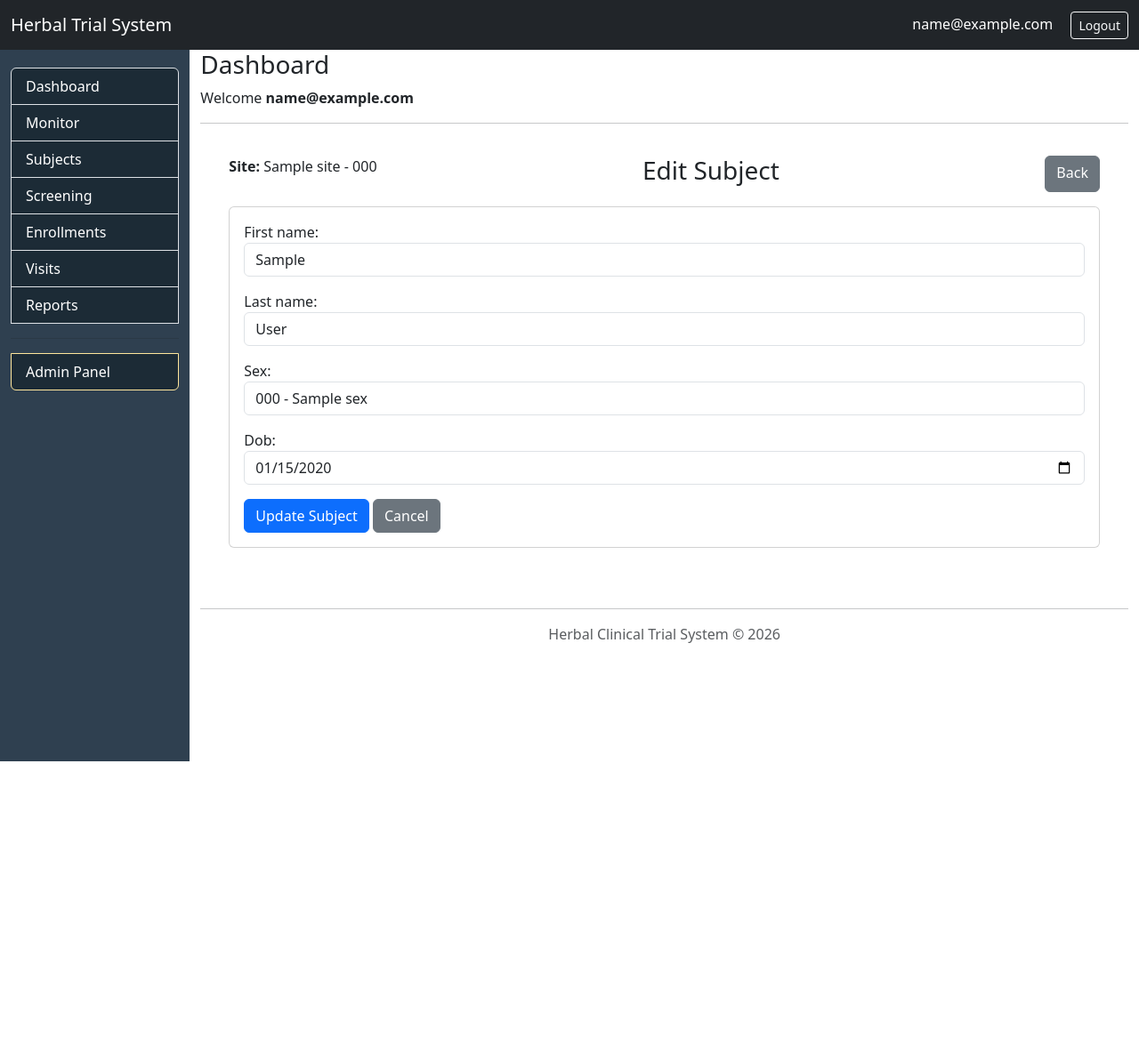
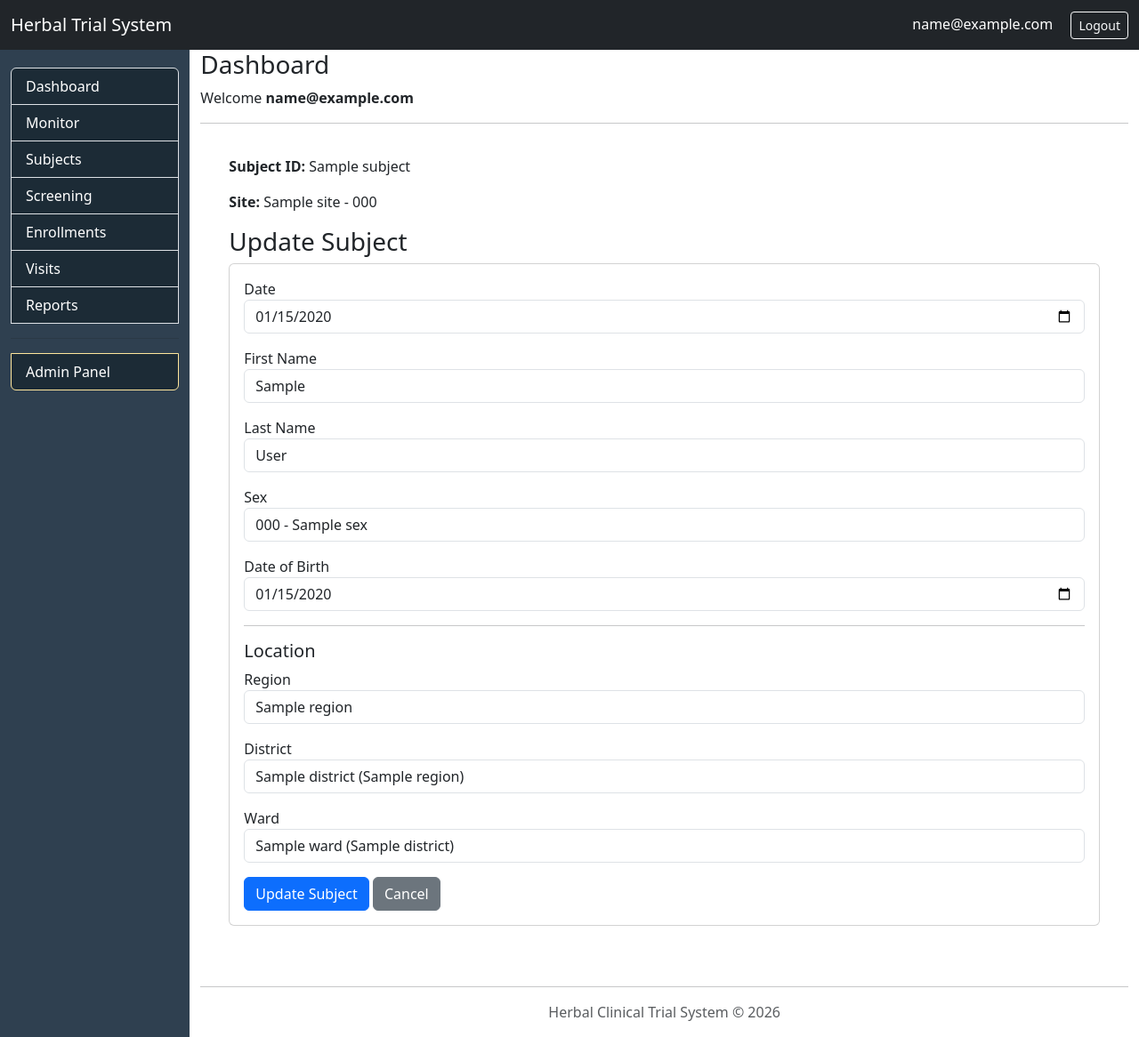
Before and after one commit to Maquiz1/herbals, a Django app: page /herbal/subjects/1/edit/ in a window 1280 px wide. Shown: the whole page at 89% size. Before the commit the page ends 856 px from the top, so only its background shows below. Run offline with Django 4.2, Linux system fonts and the light colour scheme; a user stored in the database is signed in; tables that the repository leaves empty hold one stand-in row (values such as "Sample post").

Commit message:
first commit

```diff
--- a/backend/herbal/forms/subject_form.py
+++ b/backend/herbal/forms/subject_form.py
@@ -1,6 +1,5 @@
 from django import forms
 from herbal.models import Subject
-
 
 class SubjectForm(forms.ModelForm):
 
@@ -8,42 +7,25 @@ class SubjectForm(forms.ModelForm):
         model = Subject
 
         fields = [
-            # "subject_id",
-            # "site",
+            "reg_date",
             "first_name",
             "last_name",
             "sex",
             "dob",
+            "region",
+            "district",
+            "ward",
         ]
 
         widgets = {
-            # "subject_id": forms.TextInput(attrs={"class": "form-control"}),
-            # "site": forms.Select(attrs={"class": "form-control"}),
+            "reg_date": forms.DateInput(attrs={"type": "date", "class": "form-control"}),
             "first_name": forms.TextInput(attrs={"class": "form-control"}),
             "last_name": forms.TextInput(attrs={"class": "form-control"}),
-            "dob": forms.DateInput(
-                attrs={"type": "date", "class": "form-control"}
-            ),
+            "dob": forms.DateInput(attrs={"type": "date", "class": "form-control"}),
             "sex": forms.Select(attrs={"class": "form-control"}),
-            # "age_eligible": forms.CheckboxInput(attrs={"class": "form-check-input"}),
-            # "inclusion_criteria_met": forms.CheckboxInput(
-            #     attrs={"class": "form-check-input"}
-            # ),
-            # "exclusion_criteria_present": forms.CheckboxInput(
-            #     attrs={"class": "form-check-input"}
-            # ),
-            # "eligible": forms.Select(attrs={"class": "form-control"}),
-            # "eligible": forms.CheckboxInput(attrs={"class": "form-check-input"}),
-            # "comments": forms.Textarea(attrs={"class": "form-control", "rows": 3}),
+
+            # 👇 IMPORTANT (we control via AJAX)
+            "region": forms.Select(attrs={"class": "form-control", "id": "region"}),
+            "district": forms.Select(attrs={"class": "form-control", "id": "district"}),
+            "ward": forms.Select(attrs={"class": "form-control", "id": "ward"}),
         }
-
-        # def clean_age_eligible(self):
-
-        #     age_eligible = self.cleaned_data["age_eligible"]
-
-        #     if not age_eligible:
-        #         raise forms.ValidationError(
-        #             "Subject must be ≥18 years to proceed."
-        #         )
-
-        #     return age_eligible
--- a/backend/herbal/models/subjects/subject_model.py
+++ b/backend/herbal/models/subjects/subject_model.py
@@ -77,7 +77,7 @@ class Subject(BaseModel):
     # ----------------------------
     # AGE
     # ----------------------------
-    def age(self):
+    def calculated_age(self):
         today = date.today()
         return (
             today.year
--- a/backend/herbal/templates/herbal/subjects/subject_detail.html
+++ b/backend/herbal/templates/herbal/subjects/subject_detail.html
@@ -53,12 +53,12 @@
 
                 <tr>
                     <th>Date of Birth</th>
-                    <td>{{ subject.date_of_birth }}</td>
+                    <td>{{ subject.dob }}</td>
                 </tr>
 
                 <tr>
                     <th>Date Registered</th>
-                    <td>{{ subject.created_at }}</td>
+                    <td>{{ subject.reg_date }}</td>
                 </tr>
 
             </table>
--- /dev/null
+++ b/backend/herbal/templates/herbal/subjects/subject_form.html
@@ -0,0 +1,119 @@
+{% extends "base.html" %}
+
+{% block content %}
+
+<div class="container">
+    {% if subject %}
+    <p><strong>Subject ID:</strong> {{ subject.subject_id }}</p>
+    {% endif %}
+    <p><strong>Site:</strong> {{ request.user.staff_profile.site }}</p>
+    <h3>
+        {% if is_update %}
+        Update Subject
+        {% else %}
+        Create Subject
+        {% endif %}
+    </h3>
+    <div class="card">
+        <div class="card-body">
+
+            <form method="post">
+                {% csrf_token %}
+
+                 <div class="mb-3">
+                    <label>Date</label>
+                    {{ form.reg_date }}
+                </div>
+                <!-- BASIC INFO -->
+                <div class="mb-3">
+                    <label>First Name</label>
+                    {{ form.first_name }}
+                </div>
+
+                <div class="mb-3">
+                    <label>Last Name</label>
+                    {{ form.last_name }}
+                </div>
+
+                <div class="mb-3">
+                    <label>Sex</label>
+                    {{ form.sex }}
+                </div>
+
+                <div class="mb-3">
+                    <label>Date of Birth</label>
+                    {{ form.dob }}
+                </div>
+
+                <!-- LOCATION -->
+                <hr>
+                <h5>Location</h5>
+
+                <div class="mb-3">
+                    <label>Region</label>
+                    {{ form.region }}
+                </div>
+
+                <div class="mb-3">
+                    <label>District</label>
+                    {{ form.district }}
+                </div>
+
+                <div class="mb-3">
+                    <label>Ward</label>
+                    {{ form.ward }}
+                </div>
+
+                <button class="btn btn-primary">
+                    {% if is_update %}
+                    Update Subject
+                    {% else %}
+                    Save Subject
+                    {% endif %}
+                </button>
+                <a href="{% url 'herbal:subjects-list' %}" class="btn btn-secondary">
+                    Cancel
+                </a>
+            </form>
+
+        </div>
+    </div>
+</div>
+
+<!-- AJAX -->
+<script>
+    document.getElementById("region").addEventListener("change", function () {
+        let regionId = this.value;
+
+        fetch(`/locations/districts/?region_id=${regionId}`)
+            .then(response => response.json())
+            .then(data => {
+                let district = document.getElementById("district");
+                district.innerHTML = '<option value="">Select District</option>';
+
+                data.forEach(item => {
+                    district.innerHTML += `<option value="${item.id}">${item.name}</option>`;
+                });
+
+                // reset ward
+                document.getElementById("ward").innerHTML = '<option value="">Select Ward</option>';
+            });
+    });
+
+    document.getElementById("district").addEventListener("change", function () {
+        let districtId = this.value;
+
+        fetch(`/locations/wards/?district_id=${districtId}`)
+            .then(response => response.json())
+            .then(data => {
+                let ward = document.getElementById("ward");
+                ward.innerHTML = '<option value="">Select Ward</option>';
+
+                data.forEach(item => {
+                    ward.innerHTML += `<option value="${item.id}">${item.name}</option>`;
+                });
+            });
+    });
+</script>
+
+{% endblock %}
--- a/backend/herbal/templates/herbal/subjects/subject_list.html
+++ b/backend/herbal/templates/herbal/subjects/subject_list.html
@@ -134,7 +134,7 @@
 
                         <td>{{ subject.site }}</td>
 
-                        <td>{{ subject.created_at|date:"Y-m-d H:i" }}</td>
+                        <td>{{ subject.reg_date }}</td>
                         <td>
 
                             {% if subject.screening and subject.screening.enrollment and  subject.screening.enrollment.termination %}
@@ -176,7 +176,7 @@
                                 View
                             </a>
 
-                            <a class="btn btn-sm btn-warning" href="{% url 'herbal:subjects-update' subject.pk %}">
+                            <a class="btn btn-sm btn-warning" href="{% url 'herbal:subject-update' subject.pk %}">
                                 Edit
                             </a>
 
--- a/backend/herbal/urls.py
+++ b/backend/herbal/urls.py
@@ -4,6 +4,8 @@ from .views.subjects.lists.subject_list_view import subject_list_view
 from .views.subjects.creates.subject_create_view import subject_create_view
 from .views.subjects.details.subject_detail_view import subject_detail_view
 from .views.subjects.updates.subject_update_view import subject_update_view
+from .views.subjects.form_view.subject_form_view import subject_form_view
+
 from .views.visits.visit_dashboard_view import visit_dashboard_view
 from .views.visits.visit_mark_missed_view import visit_mark_missed
 from .views.visits.visit_mark_pending import visit_mark_pending
@@ -40,9 +42,13 @@ app_name = "herbal"
 urlpatterns = [
     # SUBJECTS
     path("subjects/", subject_list_view, name="subjects-list"),
-    path("subjects/create/", subject_create_view, name="subject-create"),
+    # path("subjects/create/", subject_create_view, name="subject-create"),
     path("subjects/<int:pk>/", subject_detail_view, name="subjects-detail"),
-    path("subjects/<int:pk>/edit/", subject_update_view, name="subjects-update"),
+    # path("subjects/<int:pk>/edit/", subject_update_view, name="subjects-update"),
+
+    path("subjects/create/", subject_form_view, name="subject-create"),
+    path("subjects/<int:pk>/edit/", subject_form_view, name="subject-update"),
+
     # SCREENING
     path("screening/<int:pk>/", screening_create_view, name="screening-create"),
     path("screening/<int:pk>/update/", screening_update_view, name="screening-update"),
--- a/backend/herbal/views/subjects/__init__.py
+++ b/backend/herbal/views/subjects/__init__.py
@@ -1,5 +1,7 @@
 from .lists import subject_list_view
+from .form_view import subject_form_view
 
 __all__ = [
     "subject_list_view",
+    "subject_form_view"
 ]
--- /dev/null
+++ b/backend/herbal/views/subjects/form_view/subject_form_view.py
@@ -0,0 +1,68 @@
+from django.shortcuts import render, redirect, get_object_or_404
+from django.contrib.auth.decorators import login_required
+from django.contrib import messages
+
+from herbal.forms.subject_form import SubjectForm
+from herbal.models import Subject
+from herbal.services.access_control import get_accessible_subjects
+
+
+@login_required
+def subject_form_view(request, pk=None):
+
+    # ✅ Determine if update or create
+    if pk:
+        subjects = get_accessible_subjects(request.user)
+        subject = get_object_or_404(subjects, pk=pk)
+    else:
+        subject = None
+
+    # ✅ POST
+    if request.method == "POST":
+        form = SubjectForm(request.POST, instance=subject)
+
+        if form.is_valid():
+            subject_obj = form.save(commit=False)
+
+            # ✅ CREATE LOGIC
+            if not subject:
+                if request.user.is_superuser:
+                    if not subject_obj.site:
+                        messages.error(request, "Please select a site.")
+                        return render(
+                            request,
+                            "herbal/subjects/subject_form.html",
+                            {"form": form, "subject": subject}
+                        )
+                else:
+                    staff = request.user.staff_profile
+
+                    if not staff.site:
+                        messages.error(request, "You are not assigned to any site.")
+                        return redirect("herbal:subjects-list")
+
+                    subject_obj.site = staff.site
+
+            # ✅ SAVE (both create & update)
+            subject_obj.save()
+
+            # redirect depending on action
+            if pk:
+                # return redirect("herbal:subjects-detail", pk=subject_obj.pk)
+                return redirect("herbal:subjects-list")
+            else:
+                return redirect("herbal:subjects-list")
+
+    # ✅ GET
+    else:
+        form = SubjectForm(instance=subject)
+
+    return render(
+        request,
+        "herbal/subjects/subject_form.html",  # 👈 ONE template
+        {
+            "form": form,
+            "subject": subject,
+            "is_update": bool(pk),  # 👈 useful in template
+        }
+    )
--- /dev/null
+++ b/backend/locations/urls.py
@@ -0,0 +1,7 @@
+from django.urls import path
+from . import views
+
+urlpatterns = [
+    path("districts/", views.get_districts, name="get_districts"),
+    path("wards/", views.get_wards, name="get_wards"),
+]
--- a/backend/src/urls.py
+++ b/backend/src/urls.py
@@ -25,4 +25,7 @@ urlpatterns = [
     path("accounts/", include("accounts.urls")),
 
     path("herbal/", include("herbal.urls")),
+
+
+    path("locations/", include("locations.urls"))
 ]
```
Also changed, not shown: backend/herbal/templates/herbal/subjects/subject_create.html (+76 -11 lines), backend/herbal/views/subjects/creates/subject_create_view.py (+0 -9 lines), backend/herbal/views/subjects/form_view/__init__.py (added, +67 -0 lines), backend/locations/views.py (+13 -2 lines), backend/herbal/migrations/0017_subject_age.py (added).
